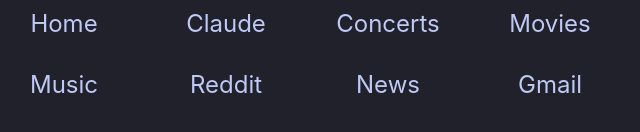
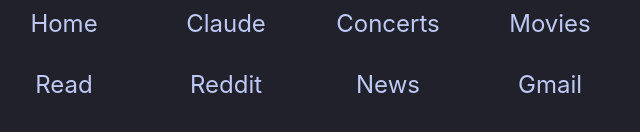
Before and after one commit to tjoldani/startpage, a plain HTML site: page index.html in a window 1280 px wide. Shown: the part 346-478 px from the top of the page, 252-892 px from the left. Drawn offline with Linux system fonts and the light colour scheme.

Commit message:
Change Music to Read linking to Substack
Co-Authored-By: Claude Opus 4.8 <noreply@anthropic.com>
Claude-Session: https://claude.ai/code/session_01X4VmtWb9e9EdigXbwKW2KW

```diff
--- a/index.html
+++ b/index.html
@@ -55,10 +55,10 @@
       </li>
       <li>
         <a
-          href="https://music.apple.com/us/home"
+          href="https://www.substack.com"
           target="_blank"
           rel="noopener noreferrer"
-          >Music</a
+          >Read</a
         >
       </li>
       <li>
```
